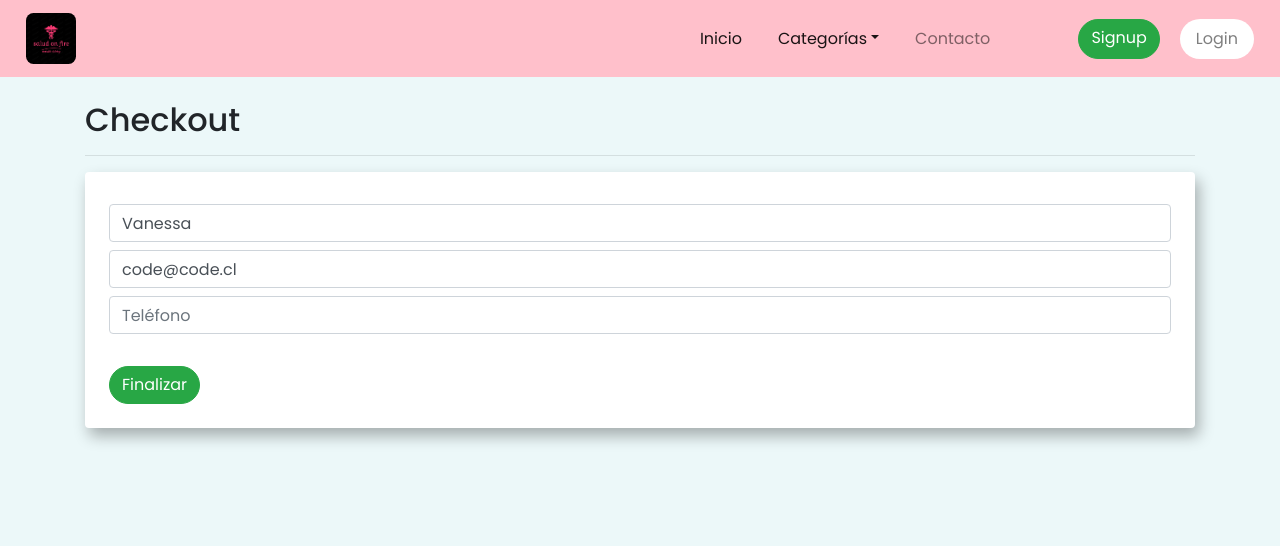
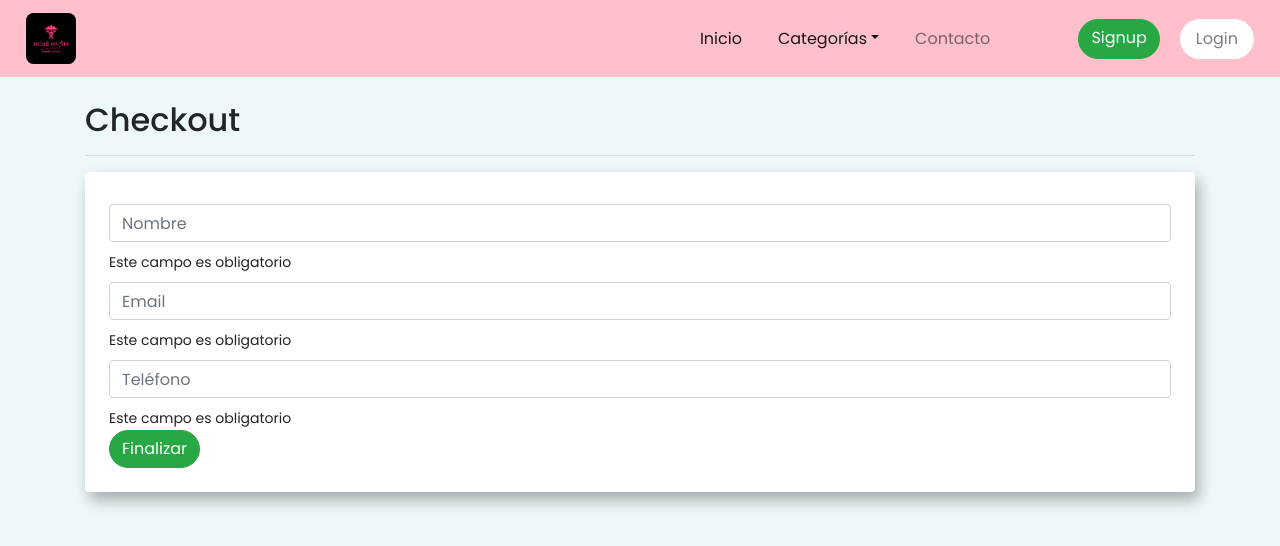
Before and after one commit to vriquelmefe/tienda-virtual-riquelme, a React (Create React App) app: page /checkout in a window 1280 px wide. Shown: the top 546 px of the page. Built offline with nearby package versions, Linux system fonts and the light colour scheme; no server answers.

Commit message:
modificacion en checkout telefono

```diff
--- a/src/components/Checkout/Checkout.js
+++ b/src/components/Checkout/Checkout.js
@@ -11,8 +11,8 @@ const Checkout = () => {
     // const [setOrderId] = useState(null)
     const [loading, setLoading] = useState(false)
     const [values, setValues] = useState({
-        nombre: 'Vanessa',
-        email: 'code@code.cl',
+        nombre: '',
+        email: '',
         telefono: '',
     })
 
@@ -34,7 +34,7 @@ const Checkout = () => {
             alert("Email inválido")
             return
         }
-        if (values.tel.length < 7) {
+        if (values.telefono.length < 7) {
             alert("Teléfono inválido")
             return
         }
@@ -136,13 +136,13 @@ const Checkout = () => {
 
                             <input
                                 className="form-control my-2"
-                                type="tel"
+                                type="telefono"
                                 placeholder="Teléfono"
-                                name="tel"
+                                name="telefono"
                                 value={values.tel}
                                 onChange={handleInputChange}
                             />
-                             {values.email.length === 0 && <small>Este campo es obligatorio</small>}
+                             {values.telefono.length === 0 && <small>Este campo es obligatorio</small>}
                             <br/>
                             <button className="btn btn-success" type="submit" >Finalizar</button>
                         </form>
```
